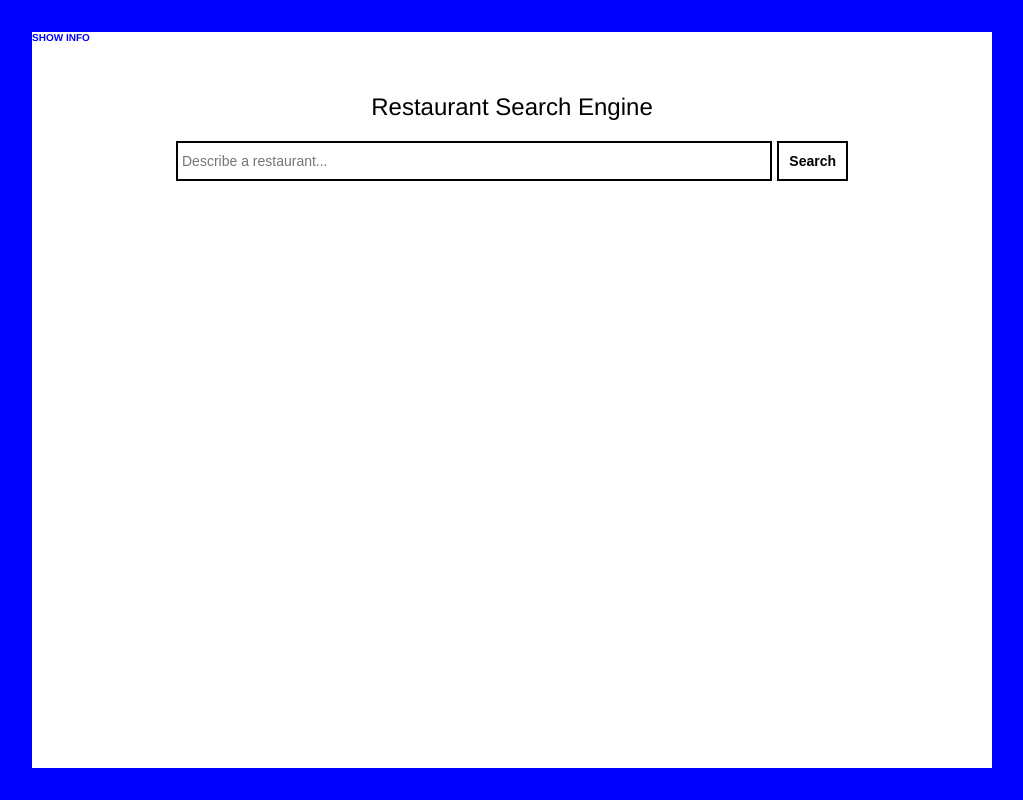
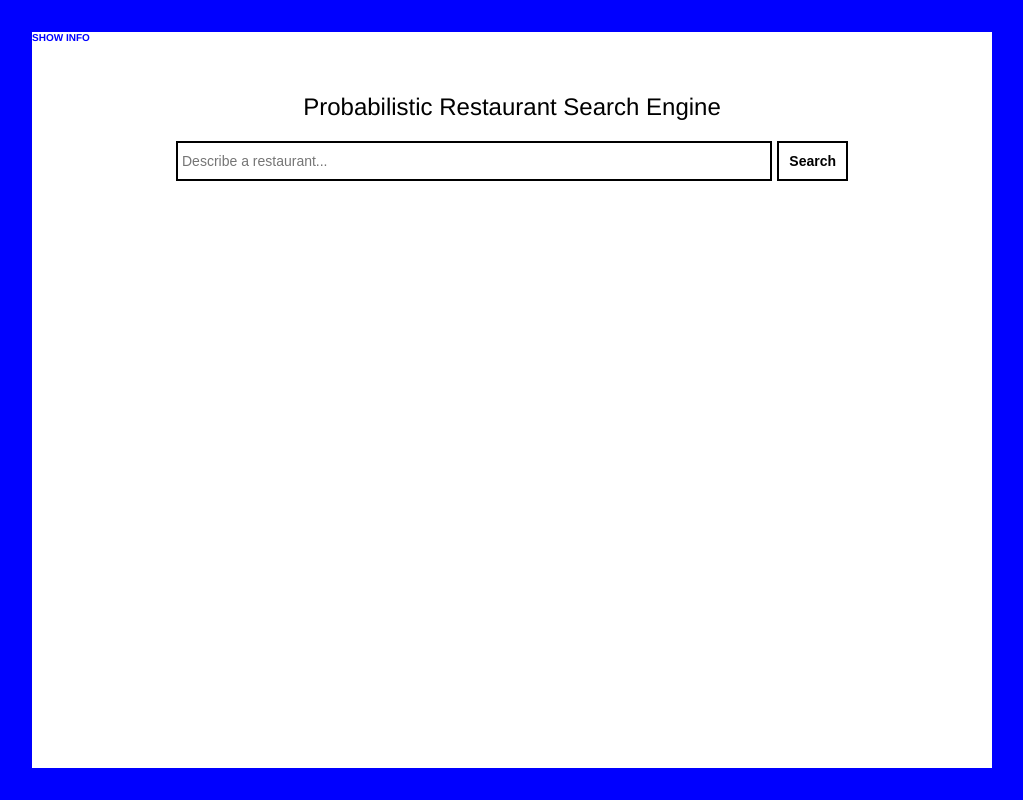
Before and after one commit to melgrove/restaurant-xgboost, a SvelteKit app: page / in a window 1280 px wide. Shown: the whole page, without its empty margins (128-1151 px from the left). Built offline with nearby package versions, Linux system fonts and the light colour scheme.

Commit message:
Update +page.svelte

```diff
--- a/src/routes/+page.svelte
+++ b/src/routes/+page.svelte
@@ -11,10 +11,19 @@
 		url: ""
 	};
 
-	let ROOT_URL = "https://xgboost-restaurant.uw.r.appspot.com/?q="
+	let ROOT_URL = "https://xgboost-restaurant.uw.r.appspot.com/?q=";
+
+	function handleKeyPress(e, q){
+		let key=e.keyCode || e.which;
+			if (key==13){
+				search(q);
+			}
+		}
 
 	async function search(q) {
+		if(q.length === 0) return;
 		isSearching = true;
+		isError = false;
 		results = [];
 		for(let i = 0; i < 10; i++) {
 			results.push(loadingObj)
@@ -70,10 +79,10 @@
 		{/if}
 	</div>
 	<div class="title">
-		Restaurant Search Engine
+		Probabilistic Restaurant Search Engine
 	</div>
 	<div class="search-bar">
-		<input type="text" bind:value={query} {placeholder}>
+		<input type="text" bind:value={query} {placeholder} on:keypress={e => handleKeyPress(e, query)}>
 		<button disabled={isSearching} on:click={() => search(query)}>Search</button>
 	</div>
 	{#if results.length > 0 && !isError}
@@ -173,7 +182,7 @@
 		font-size: 24px;
 		margin-bottom: 20px;
 		font-weight: 400;
-		text-align:justify;
+		text-align:center;
 		transition: 0.1s
 
 	}
```
